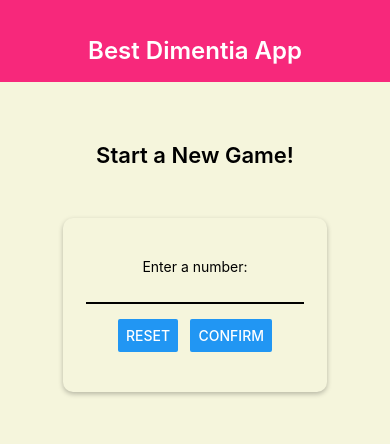
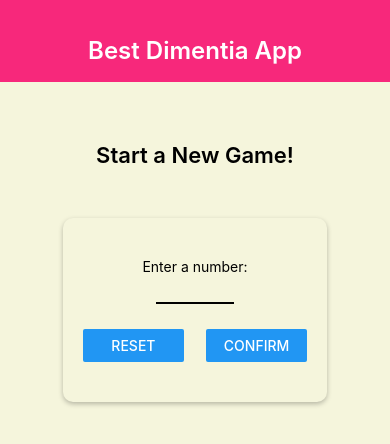
Before and after one commit to paulmboyce/rn-guess, a React Native app: screen / in a window 390 px wide. Shown: the top 444 px of the page. Built offline with nearby package versions, Linux system fonts and the light colour scheme.

Commit message:
feature(button): add style to buttons (via View)

```diff
--- a/screens/StartGameScreen.js
+++ b/screens/StartGameScreen.js
@@ -18,9 +18,13 @@ const StartGameScreen = (props) => {
 			<Card style={{ ...styles.inputContainer }}>
 				<Text>Enter a number:</Text>
 				<TextInput style={styles.inputField} />
-				<View style={styles.buttonContainer}>
-					<Button style={styles.button} title="Reset" />
-					<Button style={styles.button} title="Confirm" />
+				<View style={styles.buttonLayout}>
+					<View style={styles.buttonContainer}>
+						<Button title="Reset" />
+					</View>
+					<View style={styles.buttonContainer}>
+						<Button title="Confirm" />
+					</View>
 				</View>
 			</Card>
 		</View>
@@ -42,22 +46,23 @@ const styles = StyleSheet.create({
 		width: 330,
 		maxWidth: "80%",
 		alignItems: "center",
-		padding: 40,
+		paddingHorizontal: 20,
+		paddingVertical: 40,
 	},
 
 	inputField: {
-		marginTop: 10,
+		marginVertical: 10,
 		borderBottomWidth: 2,
+		width: "35%",
 	},
-	buttonContainer: {
+	buttonLayout: {
 		flexDirection: "row",
 		width: "100%",
 		justifyContent: "space-between",
 		marginTop: 15,
-		paddingHorizontal: 15,
 	},
-	button: {
-		marginHorizontal: 3,
+	buttonContainer: {
+		width: "45%",
 	},
 });
 export default StartGameScreen;
```
